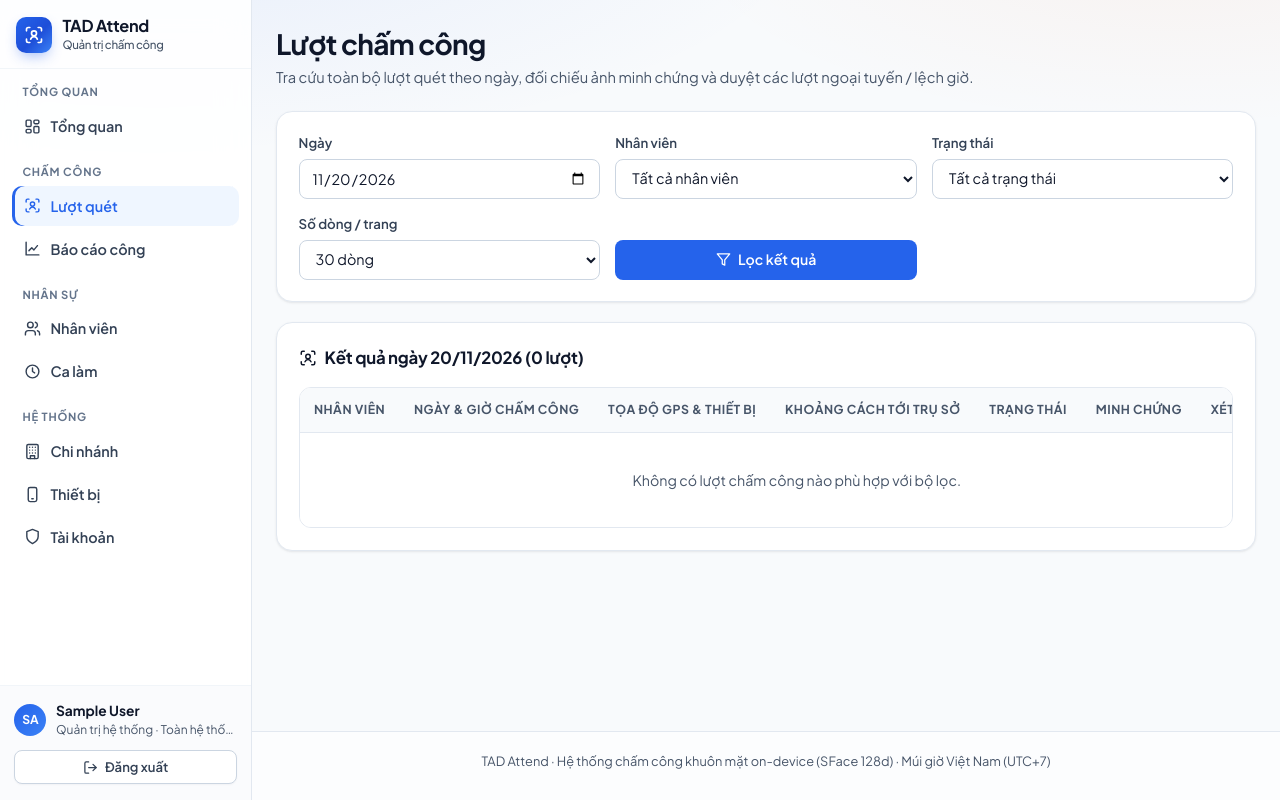
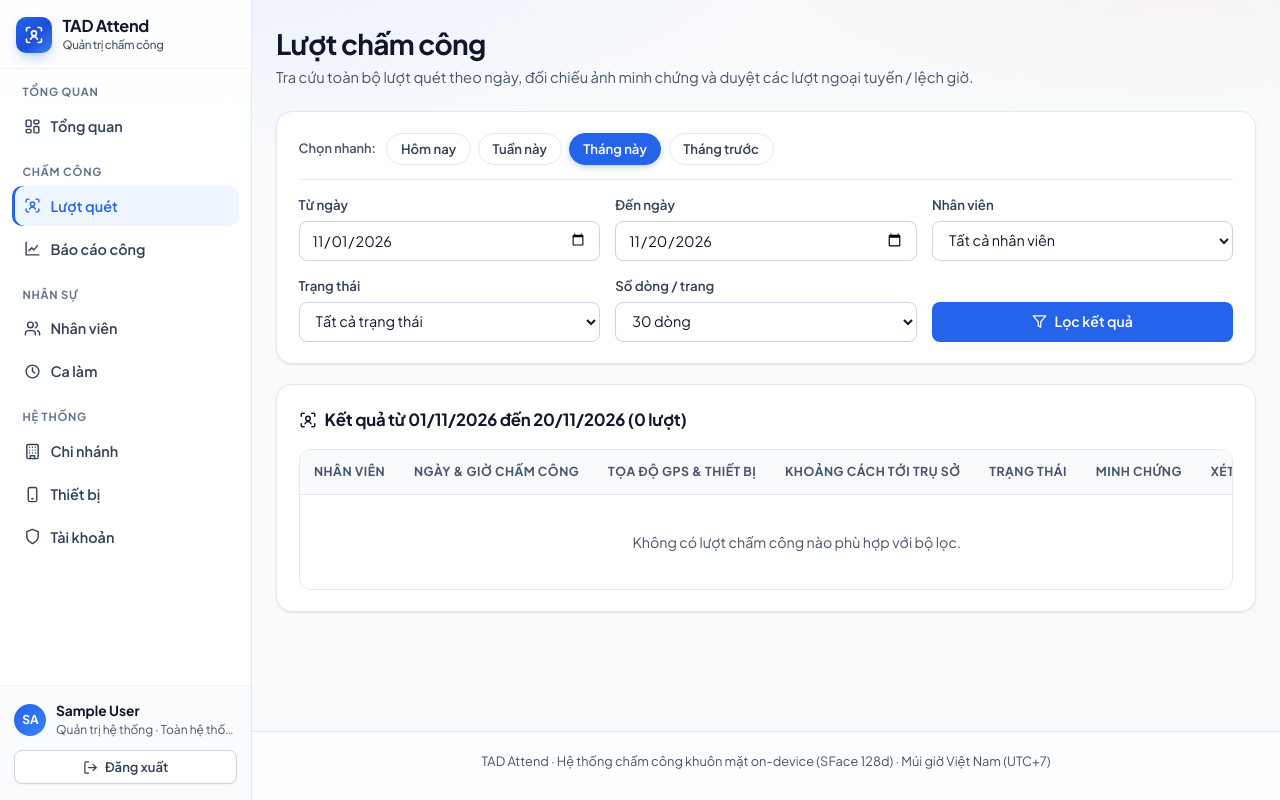
Before and after one commit to nobita6986/tad-attend, a Laravel app: page /admin/attendance in a window 1280 px wide. Run offline with Laravel 12, Linux system fonts and the light colour scheme; the visitor is signed in with stand-in values (Sample User, id 1); tables that the repository leaves empty hold one stand-in row (values such as "Sample post").

Commit message:
feat(ui): add quick date-range presets (today, week, this/last month) across attendance & reports (#16)

```diff
--- a/backend/app/Http/Controllers/Admin/AttendanceController.php
+++ b/backend/app/Http/Controllers/Admin/AttendanceController.php
@@ -20,6 +20,8 @@ class AttendanceController extends Controller
         $scope = $this->resolveBranchFilter($request);
         $data = $request->validate([
             'date' => ['nullable', 'date_format:Y-m-d'],
+            'from' => ['nullable', 'date_format:Y-m-d'],
+            'to' => ['nullable', 'date_format:Y-m-d'],
             'employee_id' => ['nullable', 'integer', 'exists:employees,id'],
             'state' => ['nullable', 'in:accepted,pending_review,rejected'],
         ]);
@@ -29,9 +31,25 @@ class AttendanceController extends Controller
             abort_unless($request->user()->canAccessBranch($emp->branch_id), 403, 'Bạn không có quyền xem chấm công nhân viên chi nhánh khác.');
         }
 
-        $date = $data['date'] ?? CarbonImmutable::now(config('attendance.timezone'))->format('Y-m-d');
-        $start = CarbonImmutable::parse($date, config('attendance.timezone'))->startOfDay()->utc();
-        $end = CarbonImmutable::parse($date, config('attendance.timezone'))->addDay()->startOfDay()->utc();
+        $tz = config('attendance.timezone');
+        $today = CarbonImmutable::now($tz);
+        if (!empty($data['from']) || !empty($data['to'])) {
+            $from = $data['from'] ?? $data['to'];
+            $to = $data['to'] ?? $data['from'];
+        } elseif (!empty($data['date'])) {
+            // Backward compatibility with legacy ?date=YYYY-MM-DD links
+            $from = $data['date'];
+            $to = $data['date'];
+        } else {
+            // Default: Tháng này (từ đầu tháng đến hôm nay)
+            $from = $today->startOfMonth()->format('Y-m-d');
+            $to = $today->format('Y-m-d');
+        }
+        abort_if($from > $to, 422, 'Ngày bắt đầu phải trước ngày kết thúc.');
+        abort_if(CarbonImmutable::parse($from)->diffInDays(CarbonImmutable::parse($to)) > 93, 422, 'Khoảng tra cứu không quá 93 ngày.');
+
+        $start = CarbonImmutable::parse($from, $tz)->startOfDay()->utc();
+        $end = CarbonImmutable::parse($to, $tz)->addDay()->startOfDay()->utc();
         $perPage = (int) $request->query('per_page', 30);
         if (!in_array($perPage, [20, 30, 50, 100], true)) {
             $perPage = 30;
@@ -55,7 +73,9 @@ class AttendanceController extends Controller
 
         return view('admin.attendance.index', [
             'events' => $eventsQuery->orderByDesc('captured_at')->paginate($perPage)->withQueryString(),
-            'date' => $date,
+            'from' => $from,
+            'to' => $to,
+            'date' => $to,
             'perPage' => $perPage,
             'employees' => $empListQuery->get(),
             'branches' => $scope['accessibleBranches'],
--- a/backend/public/css/admin.css
+++ b/backend/public/css/admin.css
@@ -1163,6 +1163,59 @@ dialog.lightbox::backdrop {
   letter-spacing: -0.02em;
 }
 
+/* ---------- Date Quick-Filter Presets ---------- */
+.date-presets-bar {
+  display: flex;
+  flex-wrap: wrap;
+  align-items: center;
+  gap: 0.45rem;
+  margin-block-end: 0.95rem;
+  padding-block-end: 0.85rem;
+  border-block-end: 1px solid var(--color-border);
+}
+
+.date-presets-label {
+  font-size: 0.8rem;
+  font-weight: 600;
+  color: var(--color-muted-fg);
+  margin-inline-end: 0.2rem;
+}
+
+.preset-pill {
+  display: inline-flex;
+  align-items: center;
+  justify-content: center;
+  min-block-size: 32px;
+  padding: 0.3rem 0.85rem;
+  border-radius: 999px;
+  border: 1px solid var(--color-border);
+  background: var(--color-surface);
+  color: var(--color-fg-secondary);
+  font-size: 0.82rem;
+  font-weight: 600;
+  text-decoration: none;
+  transition: background var(--transition-fast), color var(--transition-fast), border-color var(--transition-fast), box-shadow var(--transition-fast);
+}
+
+.preset-pill:hover {
+  background: var(--color-primary-soft);
+  border-color: var(--color-primary);
+  color: var(--color-primary);
+  text-decoration: none;
+}
+
+.preset-pill.is-active {
+  background: var(--color-primary);
+  border-color: var(--color-primary);
+  color: #fff;
+  box-shadow: 0 2px 8px -2px rgba(37, 99, 235, 0.45);
+}
+
+.preset-pill.is-active:hover {
+  background: var(--color-primary);
+  color: #fff;
+}
+
 /* ---------- Footer ---------- */
 footer.site-footer {
   text-align: center;
--- a/backend/resources/views/admin/attendance/index.blade.php
+++ b/backend/resources/views/admin/attendance/index.blade.php
@@ -15,10 +15,20 @@
 </div>
 
 <section class="card">
+  <x-date-presets
+    :from="$from"
+    :to="$to"
+    route="admin.attendance.index"
+    :preserve="['branch_id', 'employee_id', 'state', 'per_page']"
+  />
   <form method="get" class="form-grid" style="align-items:end">
     <div class="field">
-      <label for="filter-date">Ngày</label>
-      <input id="filter-date" type="date" name="date" value="{{ $date }}">
+      <label for="filter-from">Từ ngày</label>
+      <input id="filter-from" type="date" name="from" required value="{{ $from }}">
+    </div>
+    <div class="field">
+      <label for="filter-to">Đến ngày</label>
+      <input id="filter-to" type="date" name="to" required value="{{ $to }}">
     </div>
     @if($branches->count() > 1)
       <div class="field">
@@ -65,7 +75,14 @@
 
 <section class="card">
   <div class="card-head">
-    <h2><x-icon name="scan" :size="18" /> Kết quả ngày {{ \Carbon\CarbonImmutable::parse($date)->format('d/m/Y') }} ({{ $events->total() }} lượt)</h2>
+    <h2>
+      <x-icon name="scan" :size="18" />
+      @if($from === $to)
+        Kết quả ngày {{ \Carbon\CarbonImmutable::parse($from)->format('d/m/Y') }} ({{ $events->total() }} lượt)
+      @else
+        Kết quả từ {{ \Carbon\CarbonImmutable::parse($from)->format('d/m/Y') }} đến {{ \Carbon\CarbonImmutable::parse($to)->format('d/m/Y') }} ({{ $events->total() }} lượt)
+      @endif
+    </h2>
   </div>
 
   <div tabindex="0" role="region" aria-label="Bảng lượt chấm công" class="table-wrapper">
--- a/backend/resources/views/admin/layout.blade.php
+++ b/backend/resources/views/admin/layout.blade.php
@@ -7,7 +7,7 @@
   <link rel="preconnect" href="https://fonts.googleapis.com">
   <link rel="preconnect" href="https://fonts.gstatic.com" crossorigin>
   <link href="https://fonts.googleapis.com/css2?family=Plus+Jakarta+Sans:wght@400;500;600;700&display=swap" rel="stylesheet">
-  <link rel="stylesheet" href="{{ asset('css/admin.css') }}?v=20261120c">
+  <link rel="stylesheet" href="{{ asset('css/admin.css') }}?v=20261121a">
 </head>
 <body class="{{ auth()->check() ? 'has-sidebar' : 'auth-page' }}">
 @if(auth()->check())
--- a/backend/resources/views/admin/reports/index.blade.php
+++ b/backend/resources/views/admin/reports/index.blade.php
@@ -29,6 +29,12 @@
 </div>
 
 <section class="card">
+  <x-date-presets
+    :from="$from"
+    :to="$to"
+    route="admin.reports.index"
+    :preserve="['region', 'branch_id', 'employee_id', 'per_page']"
+  />
   <form method="get" class="form-grid" style="align-items:end">
     <div class="field">
       <label for="rep-from">Từ ngày</label>
--- /dev/null
+++ b/backend/resources/views/components/date-presets.blade.php
@@ -0,0 +1,46 @@
+@props([
+  'from',
+  'to',
+  'route',
+  'preserve' => [],
+])
+@php
+  $tz = config('attendance.timezone');
+  $today = \Carbon\CarbonImmutable::now($tz);
+  $todayStr = $today->format('Y-m-d');
+  $weekStartStr = $today->startOfWeek(\Carbon\CarbonInterface::MONDAY)->format('Y-m-d');
+  $monthStartStr = $today->startOfMonth()->format('Y-m-d');
+  $prevMonth = $today->subMonthNoOverflow();
+  $prevMonthStartStr = $prevMonth->startOfMonth()->format('Y-m-d');
+  $prevMonthEndStr = $prevMonth->endOfMonth()->format('Y-m-d');
+
+  $presets = [
+    ['label' => 'Hôm nay',     'from' => $todayStr,          'to' => $todayStr],
+    ['label' => 'Tuần này',    'from' => $weekStartStr,      'to' => $todayStr],
+    ['label' => 'Tháng này',   'from' => $monthStartStr,     'to' => $todayStr],
+    ['label' => 'Tháng trước', 'from' => $prevMonthStartStr, 'to' => $prevMonthEndStr],
+  ];
+
+  $baseQuery = [];
+  foreach ($preserve as $key) {
+    $val = request()->query($key);
+    if ($val !== null && $val !== '') {
+      $baseQuery[$key] = $val;
+    }
+  }
+@endphp
+
+<div class="date-presets-bar" role="group" aria-label="Chọn nhanh khoảng thời gian">
+  <span class="date-presets-label">Chọn nhanh:</span>
+  @foreach($presets as $p)
+    @php
+      $isActive = ($from === $p['from'] && $to === $p['to']);
+      $url = route($route, array_merge($baseQuery, ['from' => $p['from'], 'to' => $p['to']]));
+    @endphp
+    <a
+      href="{{ $url }}"
+      class="preset-pill{{ $isActive ? ' is-active' : '' }}"
+      @if($isActive) aria-current="true" @endif
+    >{{ $p['label'] }}</a>
+  @endforeach
+</div>
```
Also changed, not shown: backend/tests/Feature/AdminViewsTest.php (+39 -0 lines).
